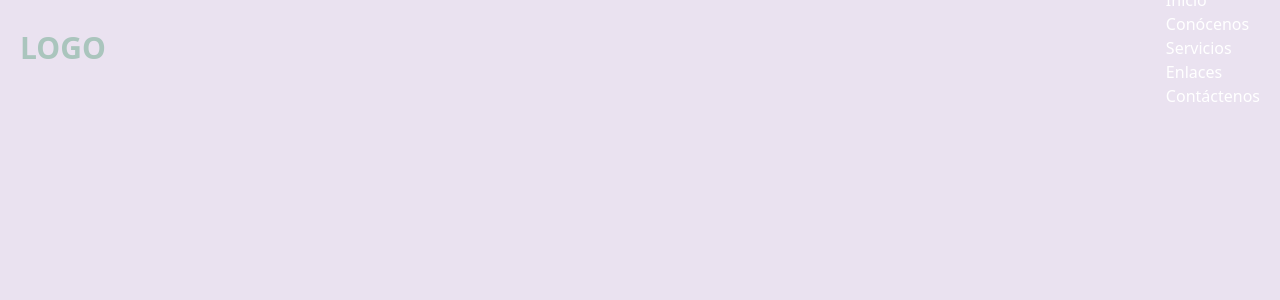
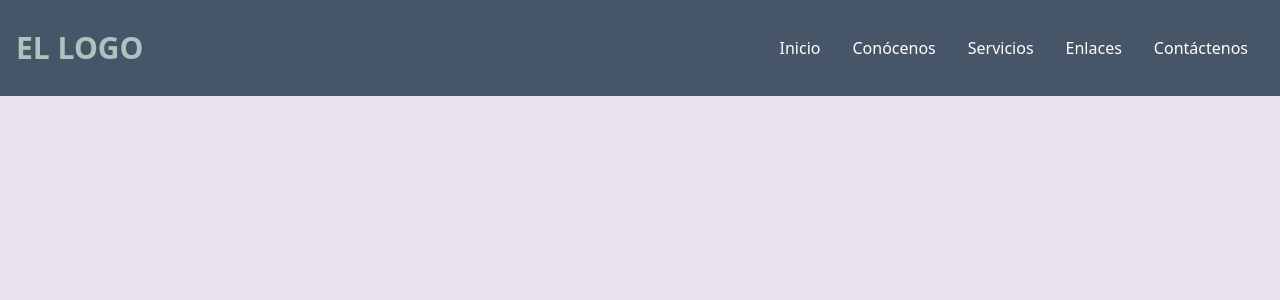
Before and after one commit to imJull/esptvweb, a React (Create React App) app: page / in a window 1280 px wide. Shown: the top 300 px of the page. Built offline with nearby package versions, Linux system fonts and the light colour scheme; the HTML template or start-up script is replaced by a standard one.

Commit message:
navbar simple changes

```diff
--- a/public/index.html
+++ b/public/index.html
@@ -14,13 +14,7 @@
     <link rel="manifest" href="%PUBLIC_URL%/manifest.json" />
 
     <title>EspTv</title>
-    <style>
-      :root{
-        margin: 0;
-        padding: 0;
-        box-sizing: border-box;
-      }
-    </style>
+
   </head>
   <body>
     <noscript>You need to enable JavaScript to run this app.</noscript>
--- a/src/components/Nav/Navbar.jsx
+++ b/src/components/Nav/Navbar.jsx
@@ -2,14 +2,14 @@ import React from 'react'
 
 const Navbar = () => {
   return (
-        <div className='flex justify-between items-center h-24 max-w-[1240px] mx-auto text-white'>
-            <h1 className='w-full text-3xl font-bold text-[#aac5bd]'>LOGO</h1>
-            <ul>
-                <li className=''>Inicio</li>
-                <li className=''>Conócenos</li>
-                <li className=''>Servicios</li>
-                <li className=''>Enlaces</li>
-                <li className=''>Contáctenos</li>
+        <div className='flex justify-between items-center h-24 w-full mx-auto text-white bg-slate-600 px-4'>
+            <h1 className='w-full text-3xl font-bold text-[#aac5bd]'>EL LOGO</h1>
+            <ul className='flex justify-between items-center'>
+                <li className='p-4'>Inicio</li>
+                <li className='p-4'>Conócenos</li>
+                <li className='p-4'>Servicios</li>
+                <li className='p-4'>Enlaces</li>
+                <li className='p-4'>Contáctenos</li>
             </ul>
         </div>
   )
```
